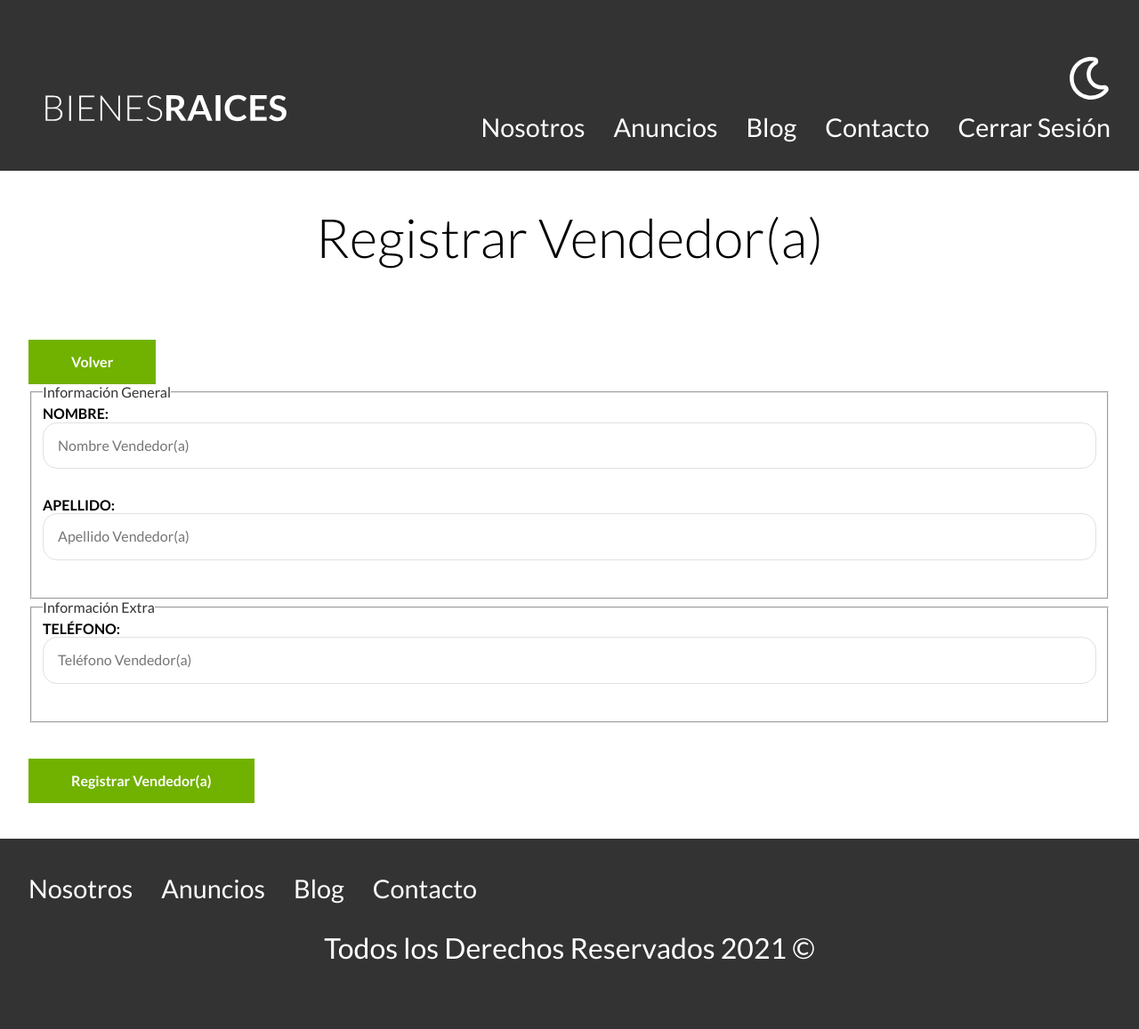
After one commit to ana-quintero/Bienesraices, a PHP site: page /admin/vendedores/crear.php in a window 1280 px wide. The commit adds this page. Shown: the whole page at 89% size. Run offline with PHP 8.4, Linux system fonts and the light colour scheme; the visitor is signed in with stand-in values (Sample User, id 1).

Commit message:
Creacion del formulario para Registrar Vendedores

```diff
--- a/admin/index.php
+++ b/admin/index.php
@@ -57,6 +57,7 @@
         <?php endif;  ?>
 
         <a href="/admin/propiedades/crear.php" class="boton boton-verde">Nueva Propiedad</a>
+        <a href="/admin/vendedores/crear.php" class="boton boton-amarillo">Nuevo(a) Vendedor</a>
 
         <h2>Propiedades</h2>
         <table class="propiedades">
--- a/admin/propiedades/crear.php
+++ b/admin/propiedades/crear.php
@@ -59,7 +59,7 @@
 
 
     incluirTemplate('header');
-    ?>
+?>
 
 
     <main class="contenedor seccion">
@@ -81,6 +81,6 @@
         </form>
     </main>
 
-    <?php
+<?php
     incluirTemplate('footer');
 ?>
--- /dev/null
+++ b/admin/vendedores/crear.php
@@ -0,0 +1,44 @@
+<?php
+
+    require '../../includes/app.php';
+
+    use App\Vendedor;
+
+    estaAutenticado();
+
+    $vendedor = new Vendedor;
+
+    //Arreglo con mensajes de errores
+    $errores = Vendedor::getErrores();
+
+    //Ejecutar el codigo despues de que el usuario envia el formulario
+    if ($_SERVER['REQUEST_METHOD'] === 'POST') {
+
+    }
+
+    incluirTemplate('header');
+
+?>
+
+    <main class="contenedor seccion">
+        <h1>Registrar Vendedor(a)</h1>
+
+        <a href="/admin" class="boton boton-verde">Volver</a>
+
+        <?php foreach ($errores as $error) : ?>
+            <div class="alerta error">
+                <?php echo $error; ?>
+            </div>
+
+        <?php endforeach; ?>
+
+        <form class="formulario" method="POST" action="/admin/vendedores/crear.php">
+            <?php include '../../includes/templates/formulario_vendedores.php'; ?>
+
+            <input type="submit" value="Registrar Vendedor(a)" class="boton boton-verde">
+        </form>
+    </main>
+
+<?php
+    incluirTemplate('footer');
+?>
--- /dev/null
+++ b/includes/templates/formulario_vendedores.php
@@ -0,0 +1,18 @@
+<fieldset>
+    <legend>Información General</legend>
+
+    <label for="nombre">Nombre:</label>
+    <input type="text" id="nombre" name="vendedor[nombre]" placeholder="Nombre Vendedor(a)" value="<?php echo s( $vendedor->nombre ) ; ?>">
+
+    <label for="apellido">Apellido:</label>
+    <input type="text" id="apellido" name="vendedor[apellido]" placeholder="Apellido Vendedor(a)" value="<?php echo s( $vendedor->apellido) ; ?>">
+
+</fieldset>
+
+<fieldset>
+    <legend>Información Extra</legend>
+    <label for="telefono">Teléfono:</label>
+    <input type="number" id="telefono" name="vendedor[telefono]" placeholder="Teléfono Vendedor(a)" value="<?php echo s( $vendedor->telefono) ; ?>">
+
+
+</fieldset>
```
Also changed, not shown: admin/vendedores/actualizar.php (added, +44 -0 lines).
